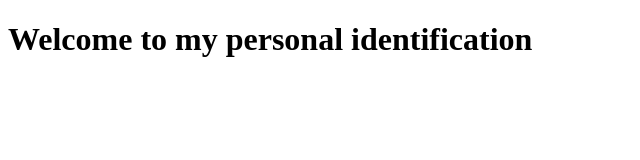
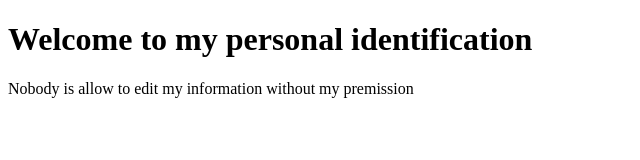
Before and after one commit to ndayishimi/ndayishimi.io, a plain HTML site: page myne.html in a window 1280 px wide. Shown: the whole page, without its empty margins (0-640 px from the left). Drawn offline with Linux system fonts and the light colour scheme.

Commit message:
my information added again

```diff
--- a/myne.html
+++ b/myne.html
@@ -6,5 +6,6 @@
 </head>
 <body>
 <h1>Welcome to my personal identification</h1>
+<p>Nobody is allow to edit my information without my premission</p>
 </body>
 </html>
```
